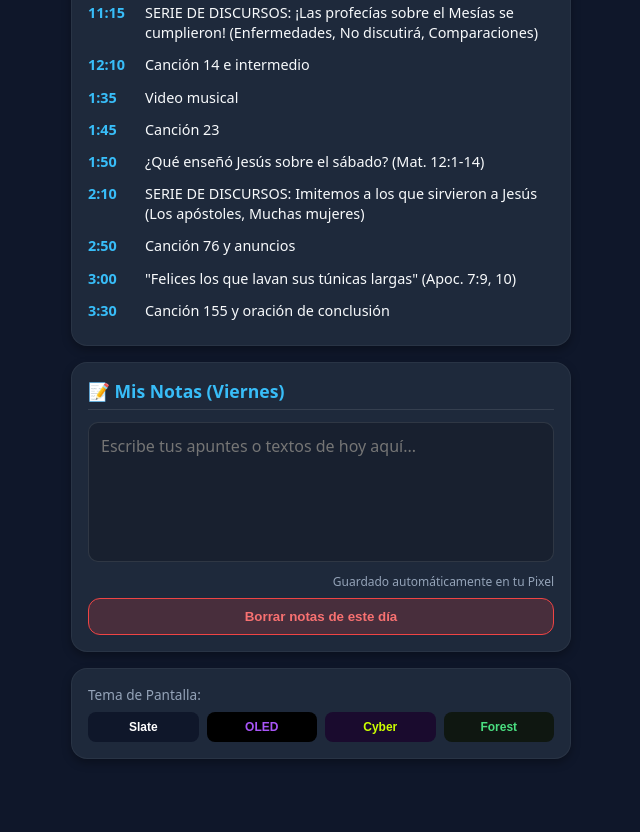
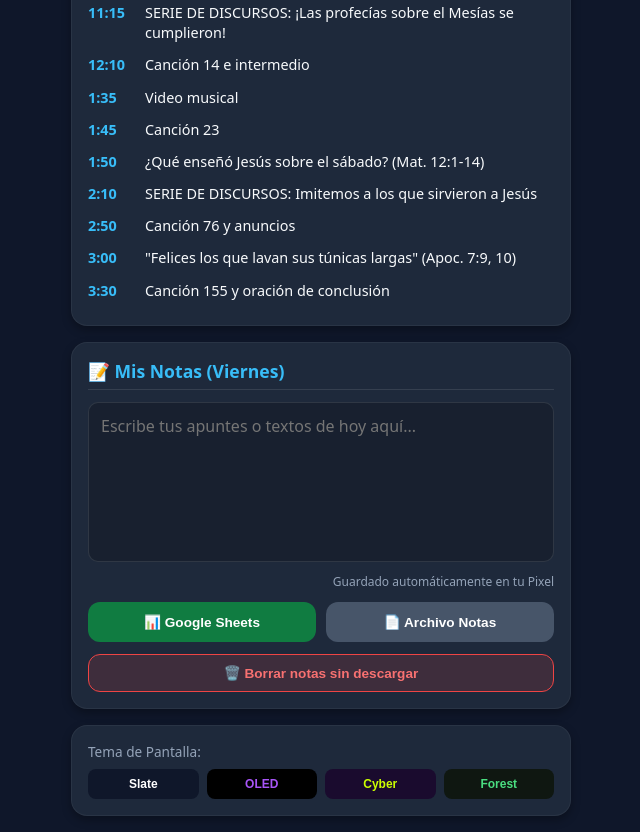
Before and after one commit to spena748-star/Asamblea-, a plain HTML site: page index.html in a window 1280 px wide. Shown: the part 409-1241 px from the top of the page, without its empty margins (319-959 px from the left). Before the commit the page ends 1184 px from the top, so only its background shows below. Drawn offline with Linux system fonts and the light colour scheme.

Commit message:
Update index.html

```diff
--- a/index.html
+++ b/index.html
@@ -8,7 +8,6 @@
     <link rel="manifest" href="manifest.json">
 
     <style>
-        /* Variables por defecto (Tema Oscuro Slate) */
         :root {
             --bg: #0f172a;
             --card: #1e293b;
@@ -17,7 +16,6 @@
             --text-muted: #94a3b8;
         }
 
-        /* Variaciones de Temas */
         body.theme-amoled {
             --bg: #000000;
             --card: #121212;
@@ -81,7 +79,6 @@
             margin-top: 4px;
         }
 
-        /* Selector de Días (Pestañas) */
         .tabs-container {
             width: 100%;
             max-width: 500px;
@@ -101,7 +98,6 @@
             font-weight: 600;
             cursor: pointer;
             text-align: center;
-            transition: background-color 0.2s;
         }
 
         .tab.active {
@@ -133,7 +129,6 @@
             padding-bottom: 6px;
         }
 
-        /* Lista del Programa */
         .program-list {
             display: flex;
             flex-direction: column;
@@ -154,13 +149,9 @@
             min-width: 45px;
         }
 
-        .program-desc {
-            color: var(--text);
-        }
-
         textarea {
             width: 100%;
-            height: 140px;
+            height: 160px;
             background-color: rgba(0, 0, 0, 0.2);
             border: 1px solid rgba(255, 255, 255, 0.1);
             border-radius: 10px;
@@ -177,9 +168,39 @@
             font-size: 0.75rem;
             color: var(--text-muted);
             margin-top: 6px;
+            margin-bottom: 12px;
         }
 
-        /* Configuración inferior */
+        /* Botones de acción y descarga */
+        .action-grid {
+            display: grid;
+            grid-template-columns: 1fr 1fr;
+            gap: 10px;
+        }
+
+        .btn-download {
+            padding: 12px;
+            border-radius: 12px;
+            font-size: 0.85rem;
+            font-weight: 700;
+            cursor: pointer;
+            border: none;
+            display: flex;
+            align-items: center;
+            justify-content: center;
+            gap: 6px;
+        }
+
+        .btn-sheets {
+            background-color: #107c41;
+            color: white;
+        }
+
+        .btn-text {
+            background-color: #475569;
+            color: white;
+        }
+
         .theme-grid {
             display: grid;
             grid-template-columns: repeat(4, 1fr);
@@ -199,7 +220,7 @@
         }
 
         .btn-clear {
-            background-color: rgba(239, 68, 68, 0.2);
+            background-color: rgba(239, 68, 68, 0.15);
             color: #f87171;
             border: 1px solid #ef4444;
             padding: 10px;
@@ -207,7 +228,8 @@
             width: 100%;
             font-weight: bold;
             cursor: pointer;
-            margin-top: 8px;
+            margin-top: 12px;
+            font-size: 0.85rem;
         }
     </style>
 </head>
@@ -227,15 +249,22 @@
     <main>
         <div class="card">
             <h2 id="dayTitle">Viernes</h2>
-            <div class="program-list" id="programSchedule">
-                </div>
+            <div class="program-list" id="programSchedule"></div>
         </div>
 
+        <!-- Bloque de Notas Privadas y Descargas -->
         <div class="card">
             <h2 id="notesTitle">📝 Mis Notas (Viernes)</h2>
             <textarea id="editor" placeholder="Escribe tus apuntes o textos de hoy aquí..."></textarea>
             <div class="status" id="saveStatus">Guardado automáticamente en tu Pixel</div>
-            <button class="btn-clear" onclick="clearCurrentNotes()">Borrar notas de este día</button>
+
+            <!-- Nuevas opciones de descarga -->
+            <div class="action-grid">
+                <button class="btn-download btn-sheets" onclick="downloadAsSheets()">📊 Google Sheets</button>
+                <button class="btn-download btn-text" onclick="downloadAsTXT()">📄 Archivo Notas</button>
+            </div>
+
+            <button class="btn-clear" onclick="clearCurrentNotes(false)">🗑️ Borrar notas sin descargar</button>
         </div>
 
         <div class="card">
@@ -250,7 +279,6 @@
     </main>
 
     <script>
-        // Datos del Folleto
         const programData = {
             viernes: {
                 title: 'Viernes: "Felices los que reconocen sus necesidades espirituales" (Mat. 5:3)',
@@ -260,12 +288,12 @@
                     { time: '9:40', desc: 'DISCURSO DEL PRESIDENTE: ¿Es realista la idea de ser felices para siempre? (Sal. 16:11)' },
                     { time: '10:10', desc: 'PRODUCCIÓN AUDIOVISUAL: Las buenas noticias según Jesús: Episodio 4 "Para eso he venido"' },
                     { time: '11:05', desc: 'Canción 17 y anuncios' },
-                    { time: '11:15', desc: 'SERIE DE DISCURSOS: ¡Las profecías sobre el Mesías se cumplieron! (Enfermedades, No discutirá, Comparaciones)' },
+                    { time: '11:15', desc: 'SERIE DE DISCURSOS: ¡Las profecías sobre el Mesías se cumplieron!' },
                     { time: '12:10', desc: 'Canción 14 e intermedio' },
                     { time: '1:35', desc: 'Video musical' },
                     { time: '1:45', desc: 'Canción 23' },
                     { time: '1:50', desc: '¿Qué enseñó Jesús sobre el sábado? (Mat. 12:1-14)' },
-                    { time: '2:10', desc: 'SERIE DE DISCURSOS: Imitemos a los que sirvieron a Jesús (Los apóstoles, Muchas mujeres)' },
+                    { time: '2:10', desc: 'SERIE DE DISCURSOS: Imitemos a los que sirvieron a Jesús' },
                     { time: '2:50', desc: 'Canción 76 y anuncios' },
                     { time: '3:00', desc: '"Felices los que lavan sus túnicas largas" (Apoc. 7:9, 10)' },
                     { time: '3:30', desc: 'Canción 155 y oración de conclusión' }
@@ -281,12 +309,12 @@
                     { time: '10:25', desc: 'Canción 89 y anuncios' },
                     { time: '10:35', desc: 'Cuatro enemigos de la felicidad (Luc. 6:24-26)' },
                     { time: '10:50', desc: '¿Puede ver el principio detrás de la ley? (Mat. 5:17-48)' },
-                    { time: '11:15', desc: 'SERIE DE DISCURSOS: Lecciones sobre la tierra en la que vivió Jesús (La sal, la luz, plantas y animales)' },
-                    { time: '11:40', desc: 'DISCURSO DE BAUTISMO: "Tu Padre, que mira en secreto, te lo pagará" (Mat. 6:6)' },
+                    { time: '11:15', desc: 'SERIE DE DISCURSOS: Lecciones sobre la tierra en la que vivió Jesús' },
+                    { time: '11:40', desc: 'DISCURSO DE BAUTISMO: "Tu Padre, que mira en secreto, te lo pagará"' },
                     { time: '12:10', desc: 'Canción 51 e intermedio' },
                     { time: '1:35', desc: 'Video musical' },
                     { time: '1:45', desc: 'Canción 125' },
-                    { time: '1:50', desc: 'SERIE DE DISCURSOS: Felices... (Las 9 de Mateo 5:3-12)' },
+                    { time: '1:50', desc: 'SERIE DE DISCURSOS: Felices... (Mateo 5:3-12)' },
                     { time: '3:20', desc: 'Canción 81 y anuncios' },
                     { time: '3:30', desc: '¿Por qué se angustian? (Mat. 6:19-33)' },
                     { time: '3:55', desc: '"Entren por la puerta angosta" (Mat. 7:1-5, 12-14)' },
@@ -298,7 +326,7 @@
                 schedule: [
                     { time: '9:20', desc: 'Video musical' },
                     { time: '9:30', desc: 'Canción 68 y oración' },
-                    { time: '9:40', desc: 'SERIE DE DISCURSOS: Lecciones de las comparaciones (Terrenos, Trigo y mala hierba, Mostaza, Levadura, Red)' },
+                    { time: '9:40', desc: 'SERIE DE DISCURSOS: Lecciones de las comparaciones' },
                     { time: '11:00', desc: 'Canción 64 y anuncios' },
                     { time: '11:10', desc: 'DISCURSO PÚBLICO: ¿Ha encontrado el tesoro? (Mat. 13:44-46)' },
                     { time: '11:40', desc: 'Resumen de La Atalaya' },
@@ -321,7 +349,6 @@
 
         let currentDay = 'viernes';
 
-        // Renderizar el listado de discursos en pantalla
         function renderSchedule(day) {
             programSchedule.innerHTML = '';
             programData[day].schedule.forEach(item => {
@@ -332,56 +359,97 @@
             });
         }
 
-        // Intercambiar de día y cargar notas asociadas
         function switchDay(day) {
-            // Guardar notas actuales antes de salir
             localStorage.setItem(`assembly_notes_2026_${currentDay}`, editor.value);
-
             currentDay = day;
 
-            // UI Pestañas
             document.querySelectorAll('.tab').forEach((tab, index) => {
                 const days = ['viernes', 'sabado', 'domingo'];
                 tab.classList.toggle('active', days[index] === day);
             });
 
-            // Actualizar Títulos e interfaz
             dayTitle.textContent = day.charAt(0).toUpperCase() + day.slice(1);
             notesTitle.textContent = `📝 Mis Notas (${day.charAt(0).toUpperCase() + day.slice(1)})`;
-
             renderSchedule(day);
-
-            // Cargar notas del nuevo día seleccionado
             editor.value = localStorage.getItem(`assembly_notes_2026_${day}`) || '';
             status.textContent = "Día seleccionado";
         }
 
-        // Auto-guardado al escribir
         editor.addEventListener('input', () => {
             localStorage.setItem(`assembly_notes_2026_${currentDay}`, editor.value);
             status.textContent = "Guardando...";
             setTimeout(() => { status.textContent = "Guardado automáticamente en tu Pixel"; }, 400);
         });
 
-        function clearCurrentNotes() {
-            if (confirm(`¿Eliminar las notas del día ${currentDay}?`)) {
+        // Función centralizada para borrar
+        function clearCurrentNotes(silent = false) {
+            if (silent || confirm(`¿Quieres borrar por completo las notas guardadas de hoy (${currentDay})?`)) {
                 editor.value = '';
                 localStorage.removeItem(`assembly_notes_2026_${currentDay}`);
-                status.textContent = "Notas eliminadas";
+                status.textContent = "Notas eliminadas de la app";
             }
         }
 
-        // Temas visuales
+        // --- SISTEMA DE DESCARGAS AUTOMATIZADO ---
+
+        function postDownloadFlow() {
+            // Pregunta inmediatamente después de descargar si desea vaciar el editor
+            setTimeout(() => {
+                if (confirm("¡Descarga completada con éxito! ¿Deseas borrar las notas guardadas en la app ahora para limpiar el editor?")) {
+                    clearCurrentNotes(true);
+                }
+            }, 500);
+        }
+
+        function downloadAsSheets() {
+            const content = editor.value.trim();
+            if (!content) return alert("No hay notas escritas para exportar.");
+
+            // Crear formato CSV estructurado para Hojas de Cálculo
+            let csvContent = "data:text/csv;charset=utf-8,\uFEFF"; // \uFEFF fuerza soporte de acentos en Excel/Sheets
+            csvContent += "Día,Notas Generales\n";
+
+            // Limpiar saltos de línea conflictivos dentro de las celdas de Sheets
+            const cleanContent = content.replace(/"/g, '""');
+            csvContent += `"${currentDay.toUpperCase()}","${cleanContent}"\n`;
+
+            const encodedUri = encodeURI(csvContent);
+            const link = document.createElement("a");
+            link.setAttribute("href", encodedUri);
+            link.setAttribute("download", `Asamblea_2026_Notas_${currentDay}.csv`);
+            document.body.appendChild(link);
+            link.click();
+            document.body.removeChild(link);
+
+            postDownloadFlow();
+        }
+
+        function downloadAsTXT() {
+            const content = editor.value.trim();
+            if (!content) return alert("No hay notas escritas para exportar.");
+
+            // Formato de texto estructurado
+            const fullText = `ASAMBLEA 2026: FELICES PARA SIEMPRE\nNOTAS DEL DÍA: ${currentDay.toUpperCase()}\n=====================================\n\n${content}`;
+
+            const blob = new Blob([fullText], { type: "text/plain;charset=utf-8" });
+            const link = document.createElement("a");
+            link.href = URL.createObjectURL(blob);
+            link.download = `Notas_Asamblea_2026_${currentDay}.txt`;
+            document.body.appendChild(link);
+            link.click();
+            document.body.removeChild(link);
+
+            postDownloadFlow();
+        }
+
         function setTheme(theme) {
             document.body.className = '';
             if (theme === 'amoled') document.body.classList.add('theme-amoled');
             if (theme === 'cyber') document.body.classList.add('theme-cyberpunk');
             if (theme === 'forest') document.body.classList.add('theme-forest');
-
             localStorage.setItem('assembly_theme_choice', theme);
         }
 
-        // Carga inicial
         window.addEventListener('DOMContentLoaded', () => {
             setTheme(localStorage.getItem('assembly_theme_choice') || 'slate');
             renderSchedule('viernes');
```
